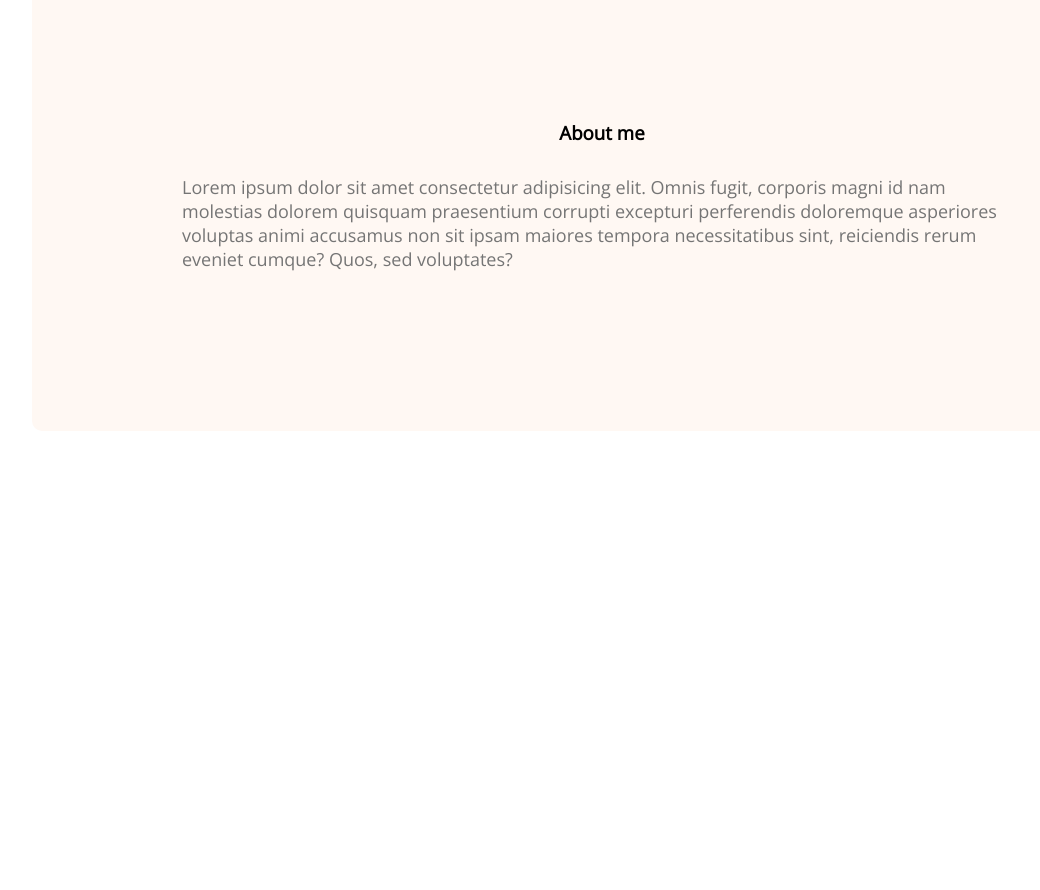
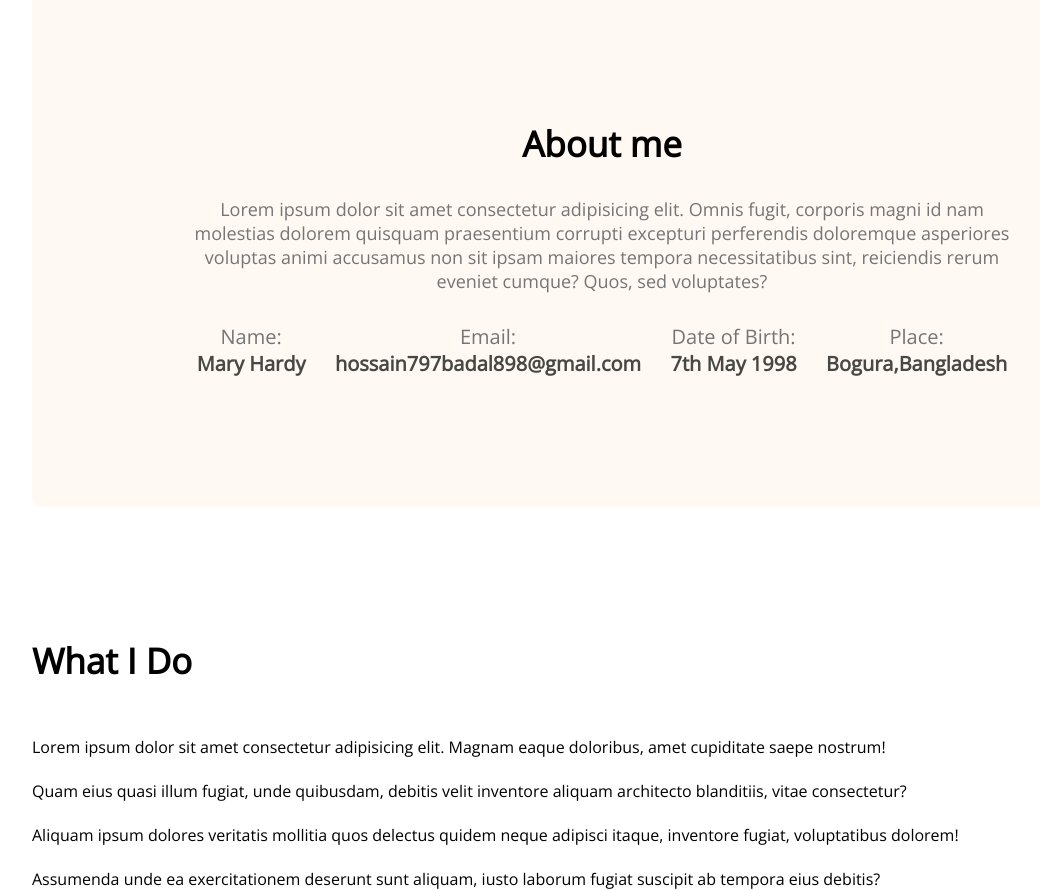
Before and after one commit to badal1416/developer-portfolio, a plain HTML site: page index.html in a window 1280 px wide. Shown: the part 980-1870 px from the top of the page, without its empty margins (38-1078 px from the left). Before the commit the page ends 1411 px from the top, so only its background shows below. Drawn offline with nearby package versions, Linux system fonts and the light colour scheme.

Commit message:
skills container

```diff
--- a/index.html
+++ b/index.html
@@ -34,7 +34,51 @@
      <section class="about">
       <h3 class="section-title">About me</h3>
       <p class="section-description">Lorem ipsum dolor sit amet consectetur adipisicing elit. Omnis fugit, corporis magni id nam molestias dolorem quisquam praesentium corrupti excepturi perferendis doloremque asperiores voluptas animi accusamus non sit ipsam maiores tempora necessitatibus sint, reiciendis rerum eveniet cumque? Quos, sed voluptates?</p>
-
+     <div class="about-info-container">
+        <div class="about-info">
+          <p class="info-title">Name:</p>
+          <p class="info-description">Mary Hardy</p>
+        </div>
+        <div class="about-info">
+          <p class="info-title">Email:</p>
+          <p class="info-description">hossain797badal898@gmail.com</p>
+        </div>
+        <div class="about-info">
+          <p class="info-title">Date of Birth:</p>
+          <p class="info-description">7th May 1998</p>
+        </div>
+        <div class="about-info">
+          <p class="info-title">Place:</p>
+          <p class="info-description">Bogura,Bangladesh</p>
+        </div>
+     </div>
+     </section>
+     <!-- what i do sectition -->
+     <section class="what-i-do">
+      <h3 class="section-title">What I Do</h3>
+      <!-- .skills-container>.skill*4>img+p.skill-title+p.skill-description>lorem15 -->
+      <div class="skills-container">
+        <div class="skill">
+          <img src="" alt="">
+          <p class="skill-title"></p>
+          <p class="skill-description">Lorem ipsum dolor sit amet consectetur adipisicing elit. Magnam eaque doloribus, amet cupiditate saepe nostrum!</p>
+        </div>
+        <div class="skill">
+          <img src="" alt="">
+          <p class="skill-title"></p>
+          <p class="skill-description">Quam eius quasi illum fugiat, unde quibusdam, debitis velit inventore aliquam architecto blanditiis, vitae consectetur?</p>
+        </div>
+        <div class="skill">
+          <img src="" alt="">
+          <p class="skill-title"></p>
+          <p class="skill-description">Aliquam ipsum dolores veritatis mollitia quos delectus quidem neque adipisci itaque, inventore fugiat, voluptatibus dolorem!</p>
+        </div>
+        <div class="skill">
+          <img src="" alt="">
+          <p class="skill-title"></p>
+          <p class="skill-description">Assumenda unde ea exercitationem deserunt sunt aliquam, iusto laborum fugiat suscipit ab tempora eius debitis?</p>
+        </div>
+      </div>
      </section>
   </main>
   <footer>
--- a/styles/portfolio.css
+++ b/styles/portfolio.css
@@ -66,13 +66,15 @@ main{
 }
 /* about sectiion style */
 .about{
+text-align: center;
 margin-top: 130px;
 background-color: #FFF8F3;
 border-radius: 10px;
 padding: 130px 150px;
 }
 .section-title{
-text-align: center;
+font-weight: 700;
+font-size: 35px;
 margin-bottom: 30px;
 }
 .section-description{
@@ -80,3 +82,20 @@ color: #757575;
 font-size: 18px;
 margin-bottom: 30px;
 }
+.about-info-container{
+  display: flex;
+  justify-content: space-around;
+}
+.about .info-title{
+  font-size: 20px;
+  color:#757575;
+}
+.info-description{
+  font-weight: 700;
+  font-size: 20px;
+  color: #474744;
+}
+/* what i do style */
+.what-i-do{
+  margin-top: 130px;
+}
```
